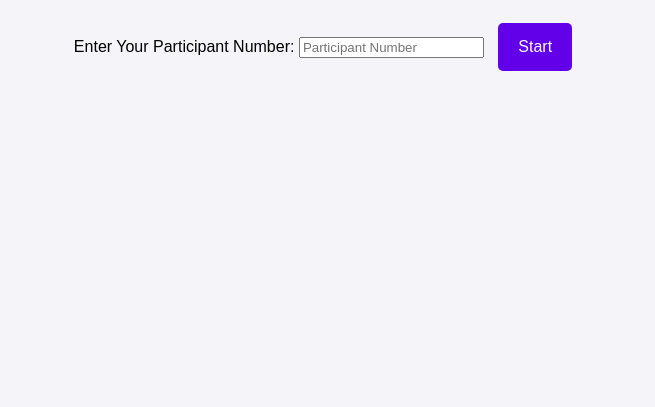
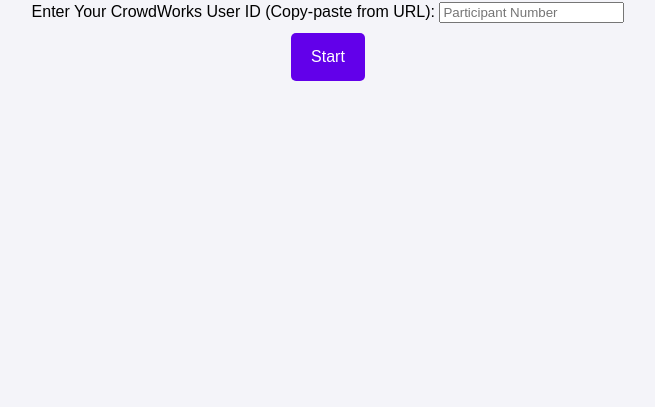
Before and after one commit to brandonlkramer/FlashcardApp, a website: page Japanese/index.html in a window 1280 px wide. Shown: the part 393-800 px from the top of the page, without its empty margins (312-967 px from the left). Drawn offline with Linux system fonts and the light colour scheme; no server answers.

Commit message:
updated participant ID field

```diff
--- a/Japanese/index.html
+++ b/Japanese/index.html
@@ -16,7 +16,7 @@
     <div id="app">
         <div id="registration-screen" class="screen active">
             <h1>Welcome to the Study App</h1>
-            <label for="participant-number">Enter Your Participant Number:</label>
+            <label for="participant-number">Enter Your CrowdWorks User ID (Copy-paste from URL):</label>
             <input type="text" id="participant-number" placeholder="Participant Number">
             <button id="submit-participant-number">Start</button>
         </div>
```
